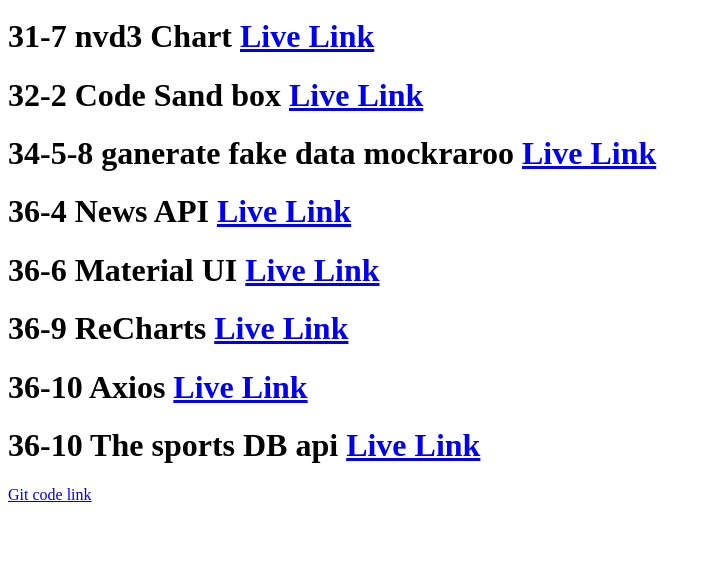
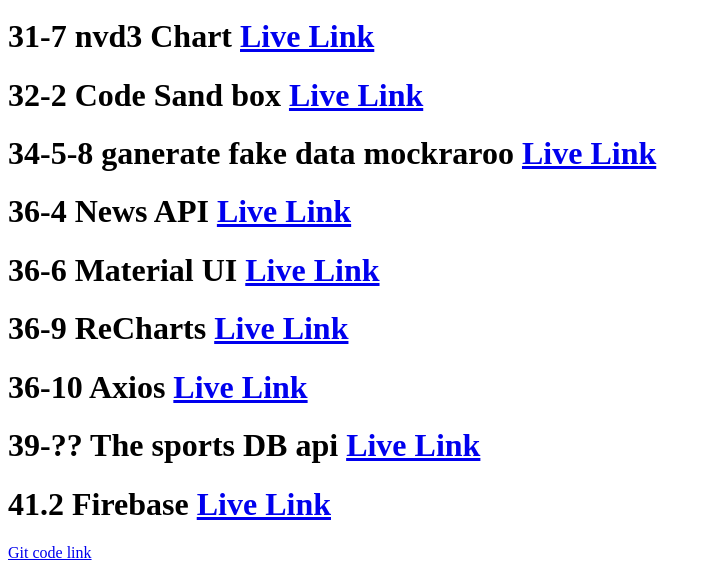
Before and after one commit to mdmehedyhassan/website-link, a plain HTML site: page index.html in a window 1280 px wide. Shown: the part 763-1333 px from the top of the page, without its empty margins (0-712 px from the left). Before the commit the page ends 1275 px from the top, so only its background shows below. Drawn offline with Linux system fonts and the light colour scheme.

Commit message:
firebase

```diff
--- a/index.html
+++ b/index.html
@@ -21,14 +21,15 @@
         <h1>30-5-5 online JSON convebter <a href="https://jsonformatter.curiousconcept.com/">Live Link</a><h1>
         <h1>31-7 Chart <a href="https://d3js.org/"> Live Link </a> </h1>
         <h1>31-7 nvd3 Chart <a href="https://nvd3.org/index.html"> Live Link </a> </h1>
-            <h1>31-7 nvd3 Chart <a href="https://nvd3.org/index.html"> Live Link </a> </h1>
+        <h1>31-7 nvd3 Chart <a href="https://nvd3.org/index.html"> Live Link </a> </h1>
         <h1>32-2 Code Sand box <a href="https://codesandbox.io/"> Live Link </a> </h1>
         <h1>34-5-8 ganerate fake data mockraroo  <a href="https://www.mockaroo.com/"> Live Link </a> </h1>
         <h1>36-4 News API <a href="https://newsapi.org/docs/get-started"> Live Link </a> </h1>
         <h1>36-6 Material UI <a href="https://mui.com/"> Live Link </a> </h1>
         <h1>36-9 ReCharts <a href="https://recharts.org/en-US/"> Live Link </a> </h1>
         <h1>36-10 Axios <a href="https://github.com/axios/axios"> Live Link </a> </h1>
-        <h1>36-10 The sports DB api  <a href="https://www.thesportsdb.com/api.php"> Live Link </a> </h1>
+        <h1>39-?? The sports DB api  <a href="https://www.thesportsdb.com/api.php"> Live Link </a> </h1>
+        <h1>41.2 Firebase <a href="https://firebase.google.com/"> Live Link </a> </h1>
     </div>
             <a href="https://github.com/mdmehedyhassan/website-link">Git code link</a>
 </body>
```
